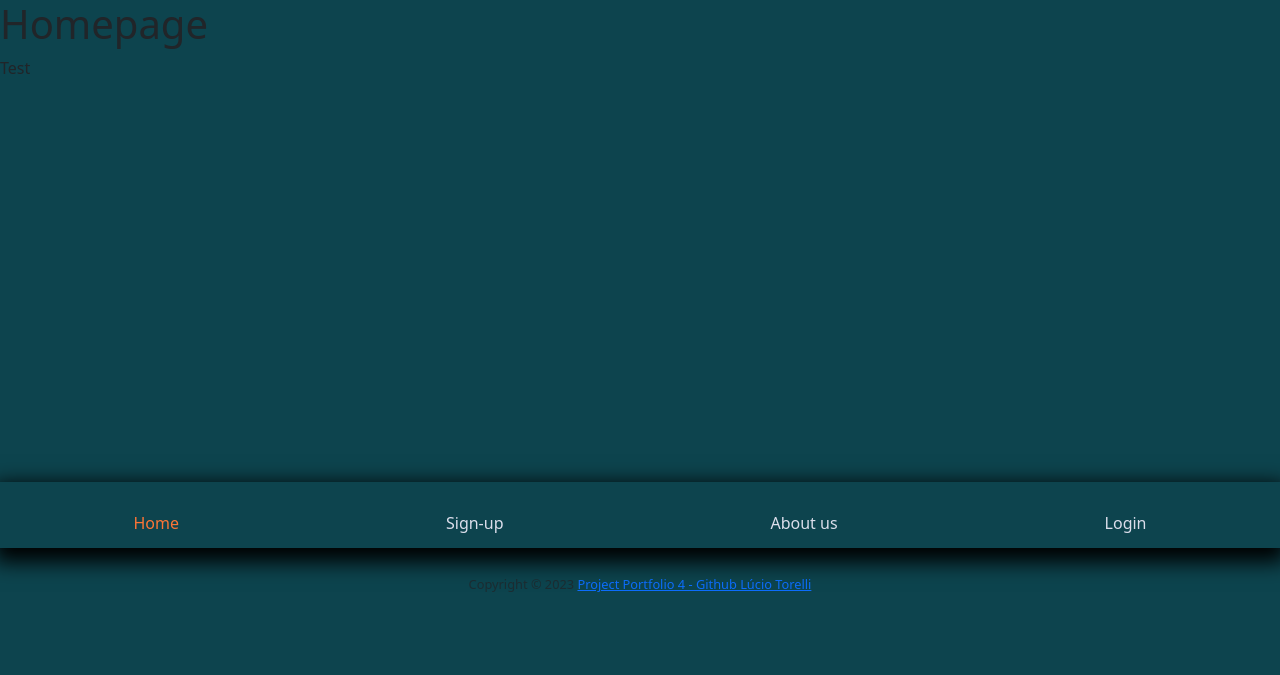
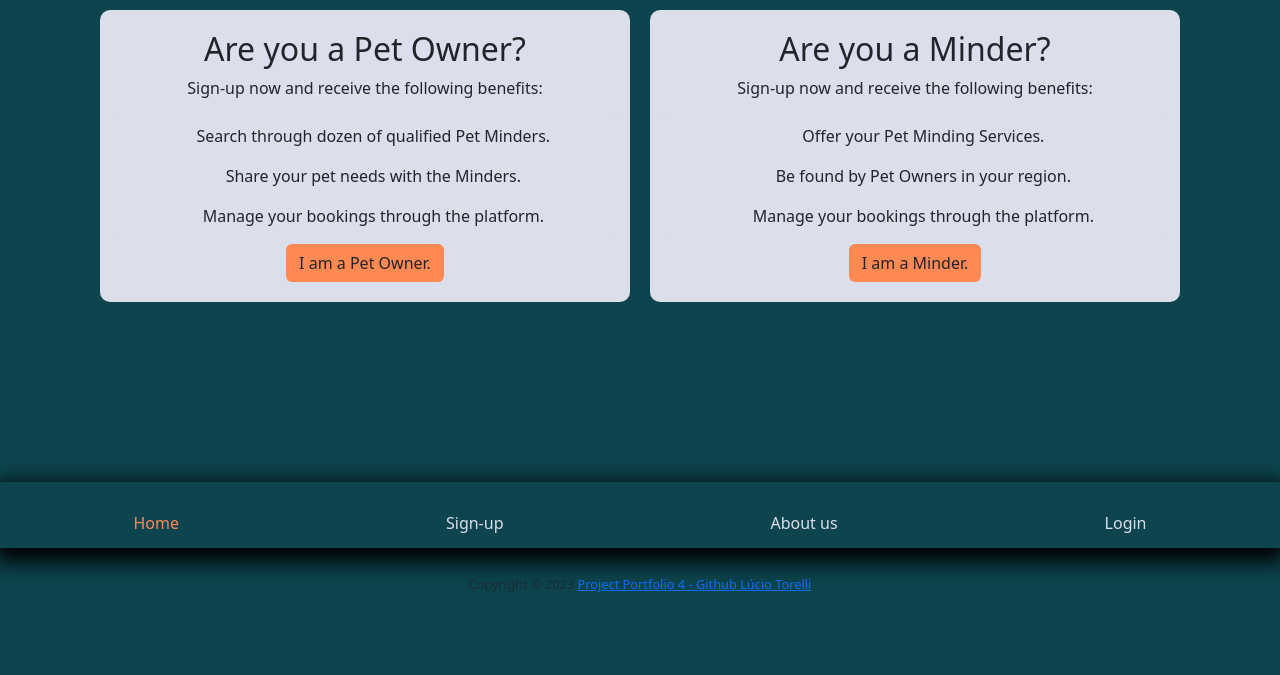
Before and after one commit to luciotorelli/minding-paws, a Django app: page / in a window 1280 px wide. Shown: the part 252-927 px from the top of the page. Run offline with Django 3.2, Linux system fonts and the light colour scheme; some libraries are stand-ins or nearby versions; some web fonts are replaced.

Commit message:
Add Sign-up divs to index.html

```diff
--- a/static/css/style.css
+++ b/static/css/style.css
@@ -1,11 +1,12 @@
 /* Imports dancing script Google Font */
 @import url('https://fonts.googleapis.com/css2?family=Handlee&display=swap');
 
-
+/* ------------------------------------- Body */
 body {
     background-color: #0D444E !important;
 }
 
+/* ------------------------------------- Navbar */
 .navbar {
     box-shadow: 0 8px 20px 6px black !important;
 }
@@ -21,11 +22,12 @@ body {
 }
 
 .btn-nav.active {
-    color: #FC7536 !important;
+    color: #ff8952 !important;
     transition: background-color 0.2s ease;
 
 }
 
+/* ------------------------------------- Page Header */
 .page-header {
     background-color: #0D444E;
     color: #DBDEEB;
@@ -63,10 +65,35 @@ body {
     background-size: cover;
 }
 
+/* ------------------------------------- Main */
 main {
     min-height: 70vh;
 }
 
+/* ------------------------------------- Sign-up Div */
+.sign-up-div {
+    text-align: center;
+    padding: 10px;
+    background-color: #DBDEEB;
+    border:  1px #000;
+    border-radius: 20px;
+    padding: 20px;
+    /* Adds space between cols by removing the bor*/
+    box-sizing: border-box;
+    border: 10px solid transparent;
+    background-clip: padding-box;
+}
+
+.list-group-item {
+    background-color: #DBDEEB !important;
+    border: 0 !important;
+}
+
+.sign-up-btn {
+    background-color: #ff8952 !important;
+}
+
+/* ------------------------------------- Footer */
 footer {
     background-color: #0D444E;
     color: #DBDEEB;
--- a/templates/base.html
+++ b/templates/base.html
@@ -28,36 +28,36 @@
             <div class="container-fluid d-flex px-0">
                 {% if user.is_authenticated %}
                     <!-- Navbar Item 1 Logged In -->
-                    <a class="nav-item nav-link active btn btn-primary flex-grow-1 rounded-0 btn-nav" href="#">
+                    <a class="nav-item nav-link active btn flex-grow-1 rounded-0 btn-nav" href="#">
                         <i class="fa fa-regular fa-calendar-check"></i></i>Bookings
                     </a>
                     <!-- Navbar Item 2 Logged In -->
-                    <a class="nav-item nav-link btn btn-primary flex-grow-1 rounded-0 btn-nav" href="#">
+                    <a class="nav-item nav-link btn flex-grow-1 rounded-0 btn-nav" href="#">
                         <i class="fa fa-regular fa-user-pen"></i></i>My Profile
                     </a>
                     <!-- Navbar Item 3 Logged In -->
-                    <a class="nav-item nav-link btn btn-primary flex-grow-1 rounded-0 btn-nav" href="#">
+                    <a class="nav-item nav-link btn flex-grow-1 rounded-0 btn-nav" href="#">
                         <i class="fa fa-solid fa-paw"></i>About us
                     </a>
                     <!-- Navbar Item 4 Logged In -->
-                    <a class="nav-item nav-link btn btn-primary flex-grow-1 rounded-0 btn-nav" href="#">
+                    <a class="nav-item nav-link btn flex-grow-1 rounded-0 btn-nav" href="#">
                         <i class="fa fa-regular fa-arrow-right-from-bracket"></i></i>Logout
                     </a>
                 {% else %}
                     <!-- Navbar Item 1 Logged Out -->
-                    <a class="nav-item nav-link active btn btn-primary flex-grow-1 rounded-0 btn-nav" href="#">
+                    <a class="nav-item nav-link active btn flex-grow-1 rounded-0 btn-nav" href="#">
                         <i class="fa fa-regular fa-home"></i></i>Home
                     </a>
                     <!-- Navbar Item 2 Logged Out -->
-                    <a class="nav-item nav-link btn btn-primary flex-grow-1 rounded-0 btn-nav" href="#">
+                    <a class="nav-item nav-link btn flex-grow-1 rounded-0 btn-nav" href="#">
                         <i class="fa fa-regular fa-user-plus"></i></i>Sign-up
                     </a>
                     <!-- Navbar Item 3 Logged Out -->
-                    <a class="nav-item nav-link btn btn-primary flex-grow-1 rounded-0 btn-nav" href="#">
+                    <a class="nav-item nav-link btn flex-grow-1 rounded-0 btn-nav" href="#">
                         <i class="fa fa-solid fa-paw"></i>About us
                     </a>
                     <!-- Navbar Item 4 Logged Out -->
-                    <a class="nav-item nav-link btn btn-primary flex-grow-1 rounded-0 btn-nav" href="#">
+                    <a class="nav-item nav-link btn flex-grow-1 rounded-0 btn-nav" href="#">
                         <i class="fa fa-regular fa-arrow-right-to-bracket"></i></i>Login
                     </a>
                 {% endif %}
--- a/templates/index.html
+++ b/templates/index.html
@@ -1,6 +1,41 @@
-{% extends 'base.html' %}
+{% extends 'base.html' %} {% block content %}
 
-{% block content %}
-    <h1>Homepage</h1>
-    <p>Test</p>
+<div class="container">
+  <div class="row mx-2">
+    <div class="col-12 col-md-6 sign-up-div">
+      <h2>Are you a Pet Owner?</h2>
+      <p mt-1>Sign-up now and receive the following benefits:</p>
+      <ul class="list-group d-flex justify-content-center">
+        <li class="list-group-item">
+          <i class="fa fa-check"></i> Search through dozen of qualified Pet Minders.
+        </li>
+        <li class="list-group-item">
+          <i class="fa fa-check"></i> Share your pet needs with the Minders.
+        </li>
+        <li class="list-group-item">
+          <i class="fa fa-check"></i> Manage your bookings through the platform.
+        </li>
+      </ul>
+      <button type="button" class="btn sign-up-btn mt-2">I am a Pet Owner.</button>
+    </div>
+
+    <div class="col-12 col-md-6 sign-up-div">
+      <h2>Are you a Minder?</h2>
+      <p mt-1>Sign-up now and receive the following benefits:</p>
+      <ul class="list-group d-flex justify-content-center">
+        <li class="list-group-item">
+          <i class="fa fa-check"></i> Offer your Pet Minding Services.
+        </li>
+        <li class="list-group-item">
+          <i class="fa fa-check"></i> Be found by Pet Owners in your region.
+        </li>
+        <li class="list-group-item">
+          <i class="fa fa-check"></i> Manage your bookings through the platform.
+        </li>
+      </ul>
+      <button type="button" class="btn sign-up-btn mt-2">I am a Minder.</button>
+    </div>
+  </div>
+
+</div>
 {% endblock %}
```
